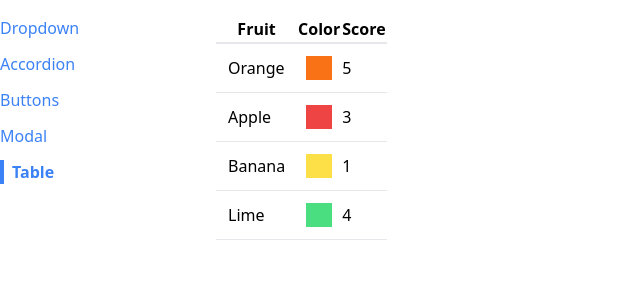
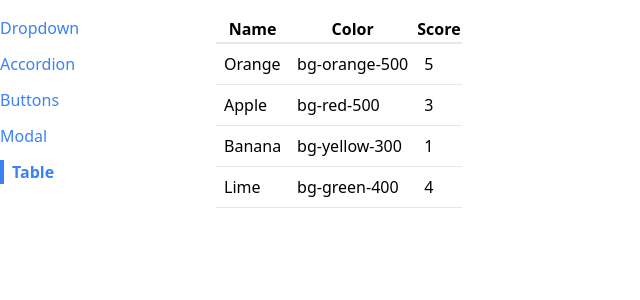
Before and after one commit to khale913/components, a React (Create React App) app: page /table in a window 1280 px wide. Shown: the top 300 px of the page, without its empty margins (0-640 px from the left). Built offline with nearby package versions, Linux system fonts and the light colour scheme.

Commit message:
renderedCells on table

```diff
--- a/src/components/Table.js
+++ b/src/components/Table.js
@@ -1,15 +1,23 @@
 import { render } from "@testing-library/react";
 import React from "react";
 
-function Table({ data }) {
+function Table({ data, config }) {
+  const renderedHeaders = config.map((column) => {
+    return <th key={column.label}>{column.label}</th>;
+  });
+
   const renderedRows = data.map((fruit) => {
+    const renderedCells = config.map((column) => {
+      return (
+        <td className="p-2" key={column.label}>
+          {column.render(fruit)}
+        </td>
+      );
+    });
+
     return (
       <tr className="border-b" key={fruit.name}>
-        <td className="p-3">{fruit.name}</td>
-        <td>
-          <div className={`p-3 m-2 ${fruit.color}`}></div>
-        </td>
-        <td>{fruit.score}</td>
+        {renderedCells}
       </tr>
     );
   });
@@ -17,11 +25,7 @@ function Table({ data }) {
   return (
     <table className="table-auto border-spacing-2">
       <thead>
-        <tr className="border-b-2">
-          <th>Fruit</th>
-          <th>Color</th>
-          <th>Score</th>
-        </tr>
+        <tr className="border-b-2">{renderedHeaders}</tr>
       </thead>
       <tbody>{renderedRows}</tbody>
     </table>
--- a/src/pages/TablePage.js
+++ b/src/pages/TablePage.js
@@ -7,9 +7,15 @@ function TablePage() {
     { name: "Banana", color: "bg-yellow-300", score: 1 },
     { name: "Lime", color: "bg-green-400", score: 4 },
   ];
+
+  const config = [
+    { label: "Name", render: (fruit) => fruit.name },
+    { label: "Color", render: (fruit) => fruit.color },
+    { label: "Score", render: (fruit) => fruit.score },
+  ];
   return (
     <div>
-      <Table data={data}></Table>
+      <Table data={data} config={config}></Table>
     </div>
   );
 }
```
